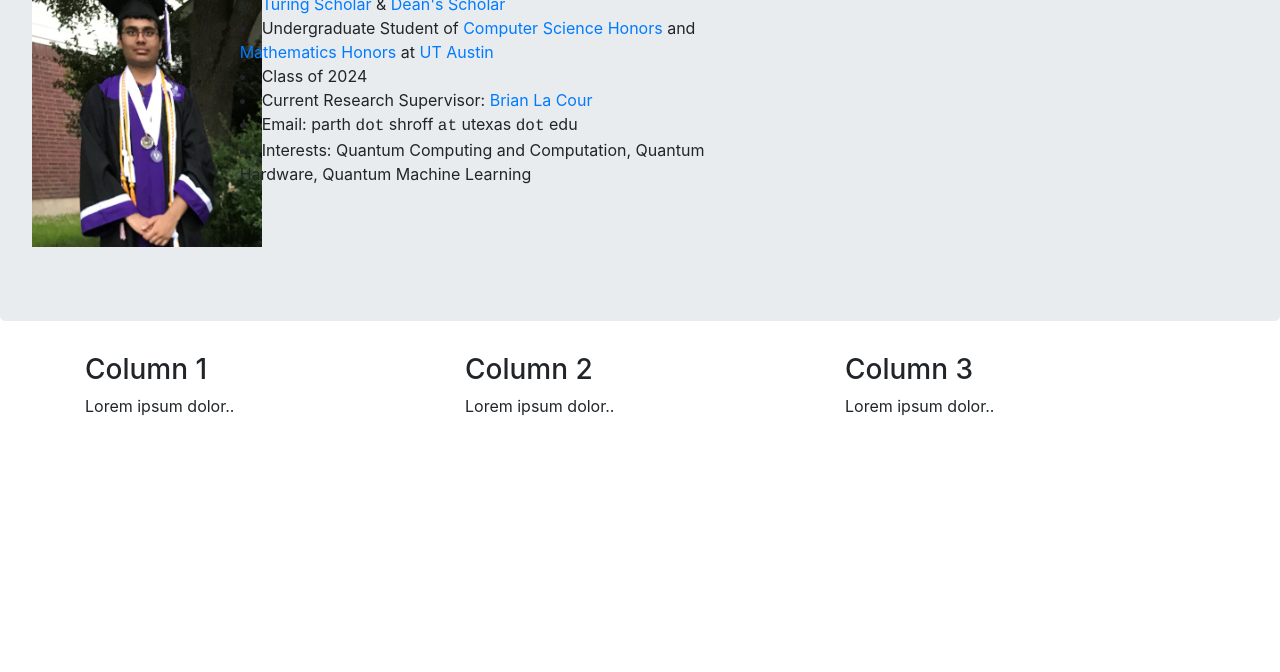
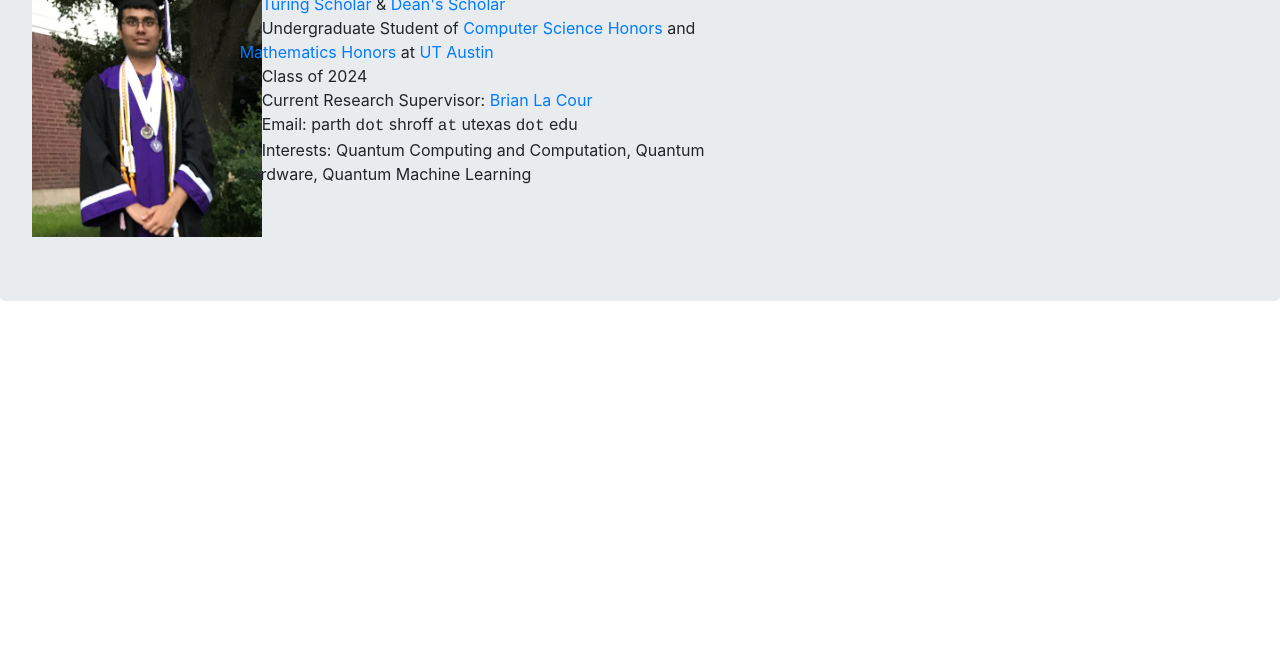
Before and after one commit to ParthS94/ParthShroff.github.io, a plain HTML site: page index.html in a window 1280 px wide. Shown: the part 128-800 px from the top of the page. Drawn offline with nearby package versions, Linux system fonts and the light colour scheme.

Commit message:
Working sections for future development

```diff
--- a/index.html
+++ b/index.html
@@ -1,7 +1,6 @@
 <!doctype html>
 <html lang="en">
   <head>
-    <!-- Required meta tags -->
     <meta charset="utf-8">
     <meta name="viewport" content="width=device-width, initial-scale=1, shrink-to-fit=no">
 
@@ -16,7 +15,7 @@
     <div class="jumbotron text-left">
       <div class = "row">
       <div class="col-sm-2">
-        <img src="images/Graduation Photo.jpg" vspace="10"style="width:230px;">
+        <img src="images/Graduation Photo.jpg" vspace="0" style="width:230px;">
       </div>
       <div class="col-sm-5">
         <h1>Parth Shroff</h1>
@@ -36,7 +35,7 @@
 
     </div>
 
-    <div class="container">
+    <!--<div class="container">
       <div class="row">
         <div class="col-sm-4">
           <h3>Column 1</h3>
@@ -51,13 +50,10 @@
           <p>Lorem ipsum dolor..</p>
         </div>
       </div>
-    </div>
+    </div>-->
 
-    <!-- Optional JavaScript -->
-    <!-- jQuery first, then Popper.js, then Bootstrap JS -->
     <script src="https://code.jquery.com/jquery-3.5.1.slim.min.js" integrity="sha384-DfXdz2htPH0lsSSs5nCTpuj/zy4C+OGpamoFVy38MVBnE+IbbVYUew+OrCXaRkfj" crossorigin="anonymous"></script>
     <script src="https://cdn.jsdelivr.net/npm/popper.js@1.16.0/dist/umd/popper.min.js" integrity="sha384-Q6E9RHvbIyZFJoft+2mJbHaEWldlvI9IOYy5n3zV9zzTtmI3UksdQRVvoxMfooAo" crossorigin="anonymous"></script>
-    <!--<script src="https://stackpath.bootstrapcdn.com/bootstrap/4.5.0/js/bootstrap.min.js" integrity="sha384-OgVRvuATP1z7JjHLkuOU7Xw704+h835Lr+6QL9UvYjZE3Ipu6Tp75j7Bh/kR0JKI" crossorigin="anonymous"></script> -->
     <script src = "bootstrap-4.5.0-dist/bootstrap-4.5.0-dist/js/bootstrap.min.js"></script>
   </body>
 </html>
```
